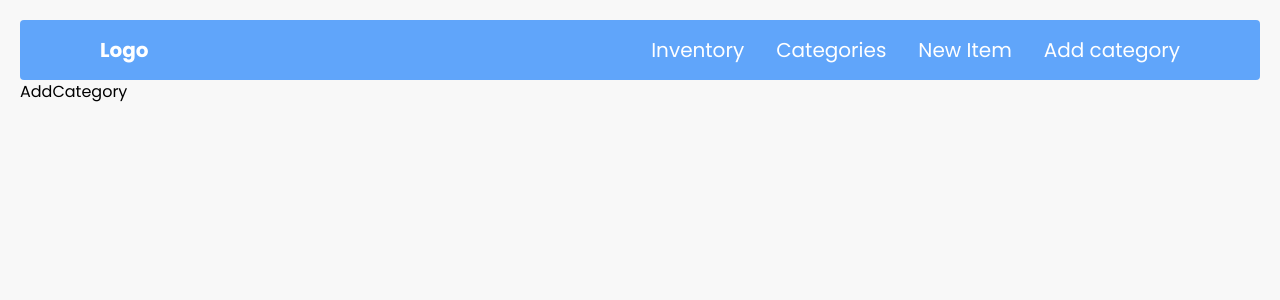
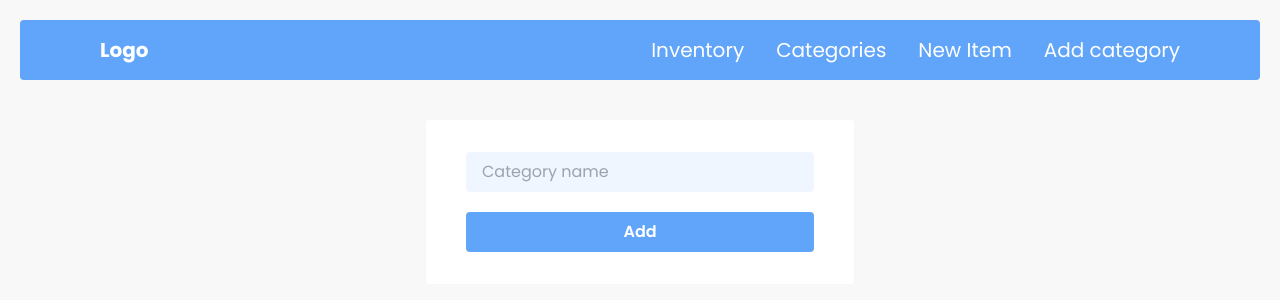
Before and after one commit to geoffreykithuku/inventory-crud-app, a React (Create React App) app: page /new-category in a window 1280 px wide. Shown: the top 300 px of the page. Built offline with nearby package versions, Linux system fonts and the light colour scheme.

Commit message:
new category form

```diff
--- a/src/components/AddCategory.jsx
+++ b/src/components/AddCategory.jsx
@@ -2,8 +2,20 @@ import React from 'react'
 
 const AddCategory = () => {
   return (
-    <div>AddCategory</div>
-  )
+    <div className="bg-white  rounded px-10 mt-10 w-fit mx-auto">
+      <form className="flex flex-col gap-5 mx-auto w-full max-w-[400px] py-8 text-blue-400">
+        <input
+          type="text"
+          placeholder="Category name"
+          className="bg-blue-400 bg-opacity-10 px-4 py-2 rounded outline-none"
+        />
+
+        <button className="bg-blue-400 text-white font-semibold rounded py-2 ">
+          Add
+        </button>
+      </form>
+    </div>
+  );
 }
 
 export default AddCategory
```
